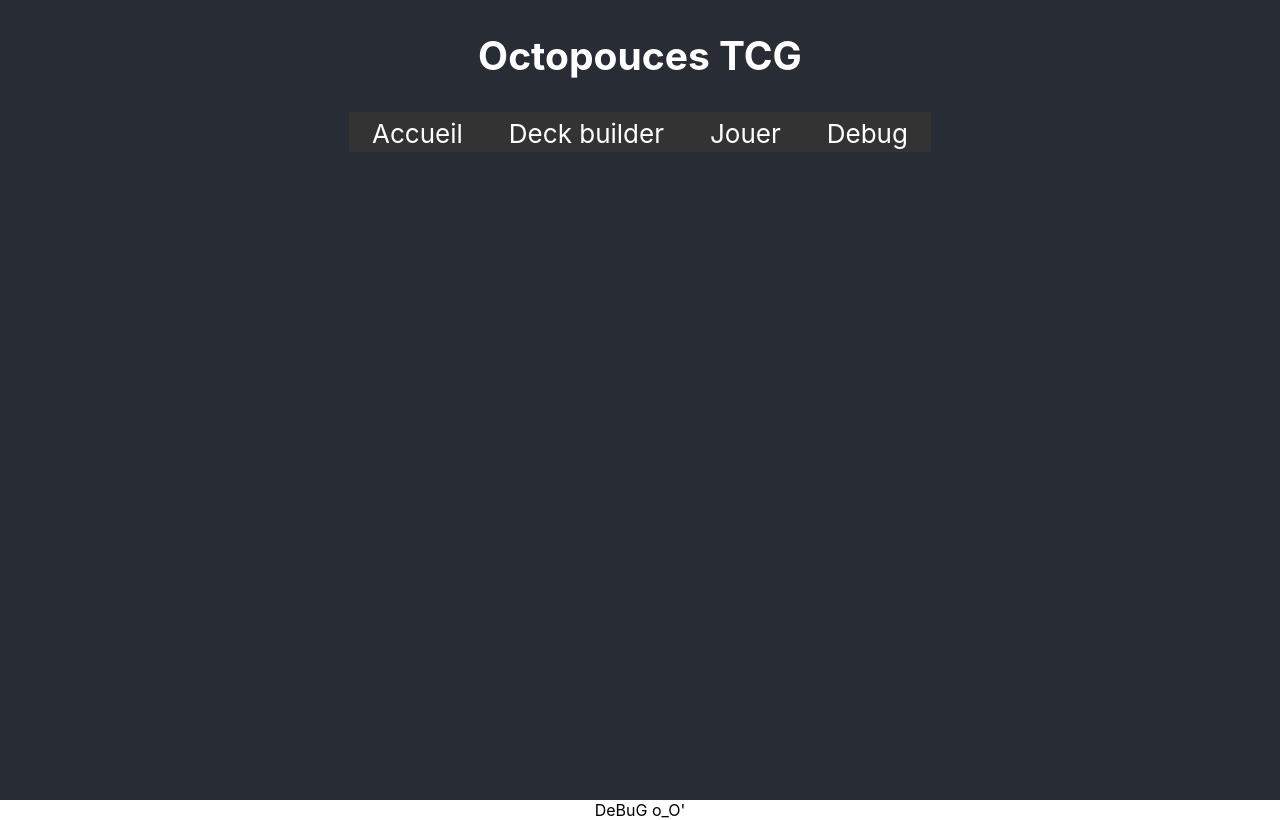
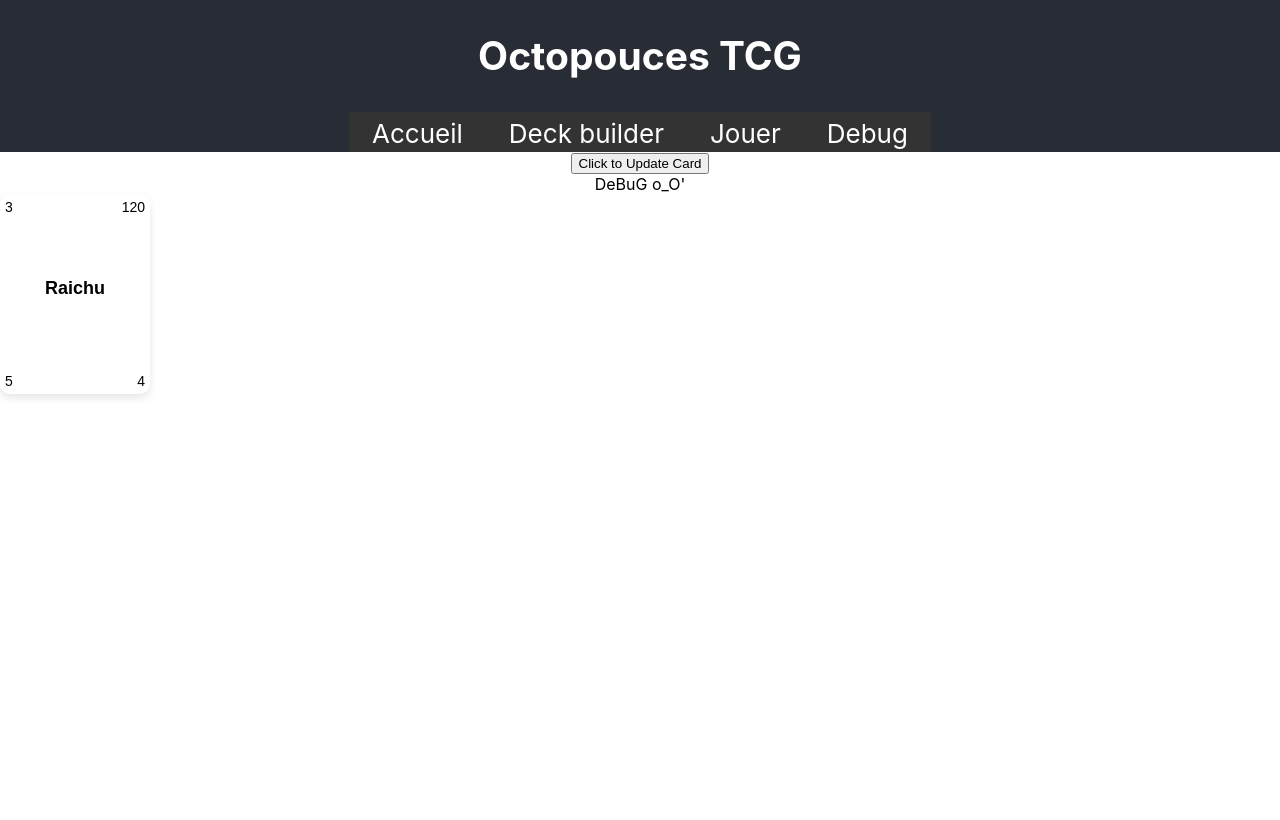
Before and after one commit to Ange-Crespo/card-game-demo, a React (Create React App) app in the folder card-game/: page /debug in a window 1280 px wide. Built offline with nearby package versions, Linux system fonts and the light colour scheme.

Commit message:
Add Debug for Cards

```diff
--- a/card-game/src/App.css
+++ b/card-game/src/App.css
@@ -15,7 +15,7 @@
 
 .App-header {
   background-color: #282c34;
-  min-height: 100vh;
+  min-height: 60px;
   display: flex;
   flex-direction: column;
   align-items: center;
--- a/card-game/src/cards/cards.json
+++ b/card-game/src/cards/cards.tsx
@@ -1,4 +1,4 @@
-[
+export var cards = [
     {
         "id": 1,
         "name": "Flame Phoenix",
--- a/card-game/src/component/Card.tsx
+++ b/card-game/src/component/Card.tsx
@@ -1,23 +1,20 @@
-import * as React from "react";
+import React from "react";
 import { ICard } from "../interface/interface";
 import "../card.css"
 
-export default function Card() {
-    const newCard : ICard = {
-        id: Math.random(),
-        name: "pikachu",
-        force: 3,
-        hp: 120,
-        cost: 5,
-        point: 4
-      }
+interface Props {
+    card: ICard
+}
+
+export const Card: React.FC<Props> = (props:Props) => {
+
     return (
         <div className="card">
-            <span className="name">{newCard.name}</span>
-            <span className="force">{newCard.force}</span>
-            <span className="hp">{newCard.hp}</span>
-            <span className="cost">{newCard.cost}</span>
-            <span className="point">{newCard.point}</span>
+            <span className="name">{props.card.name}</span>
+            <span className="force">{props.card.force}</span>
+            <span className="hp">{props.card.hp}</span>
+            <span className="cost">{props.card.cost}</span>
+            <span className="point">{props.card.point}</span>
         </div>
     );
 }
--- a/card-game/src/pages/Debug.tsx
+++ b/card-game/src/pages/Debug.tsx
@@ -1,7 +1,22 @@
 import React from 'react'
+import { Card } from '../component/Card'
+import { ICard } from "../interface/interface";
+import { cards } from "../cards/cards";
+
+const newCard : ICard = {
+    id: Math.random(),
+    name: "Raichu",
+    force: 3,
+    hp: 120,
+    cost: 5,
+    point: 4
+  }
 
 export const Debug = () => {
+    const updateNewCard = ()=>{
+        return cards[Math.random()*200];
+    };
   return (
-    <div>DeBuG o_O'</div>
-  )
+    <><button onClick={()=>updateNewCard()}>Click to Update Card</button><div>DeBuG o_O'</div><Card card={newCard} /></>
+  );
 }
```
